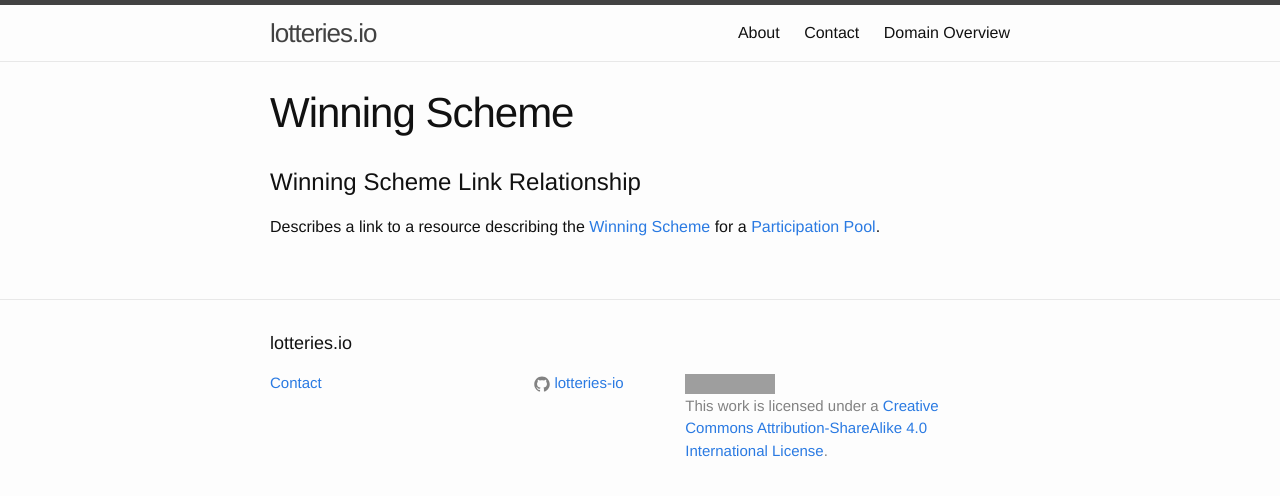
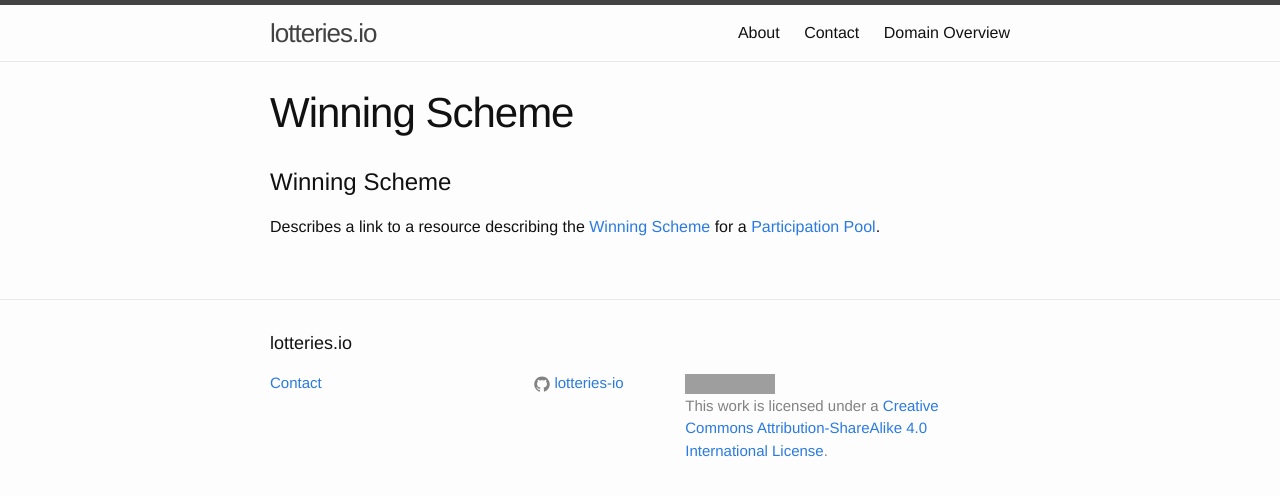
Before and after one commit to lotteries-io/lotteries-io.github.io, a Jekyll site: the page built from _link-relationships/winning-scheme.md, in a window 1280 px wide. Shown: the top 496 px of the page. Built offline with Jekyll 4.4.1, drawn with Linux system fonts in a browser that asks for light colours; grey boxes are pictures that could not be loaded.

Commit message:
Update winning-scheme.md

```diff
--- a/_link-relationships/winning-scheme.md
+++ b/_link-relationships/winning-scheme.md
@@ -2,6 +2,6 @@
 layout: page
 title: Winning Scheme
 ---
-# Winning Scheme Link Relationship
+# Winning Scheme
 
 Describes a link to a resource describing the [Winning Scheme](../concepts/winning-scheme) for a [Participation Pool](../concepts/participation-pool).
```
